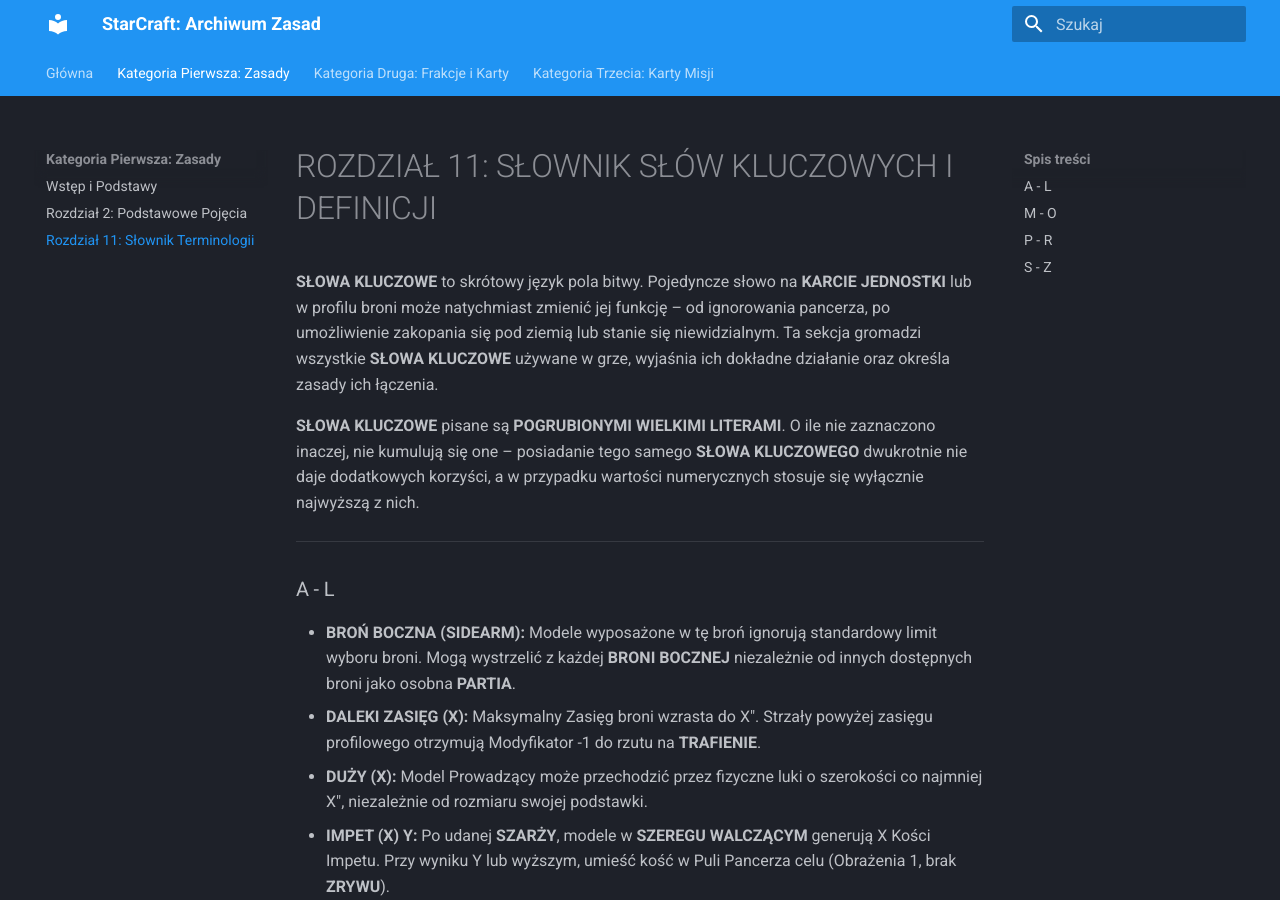
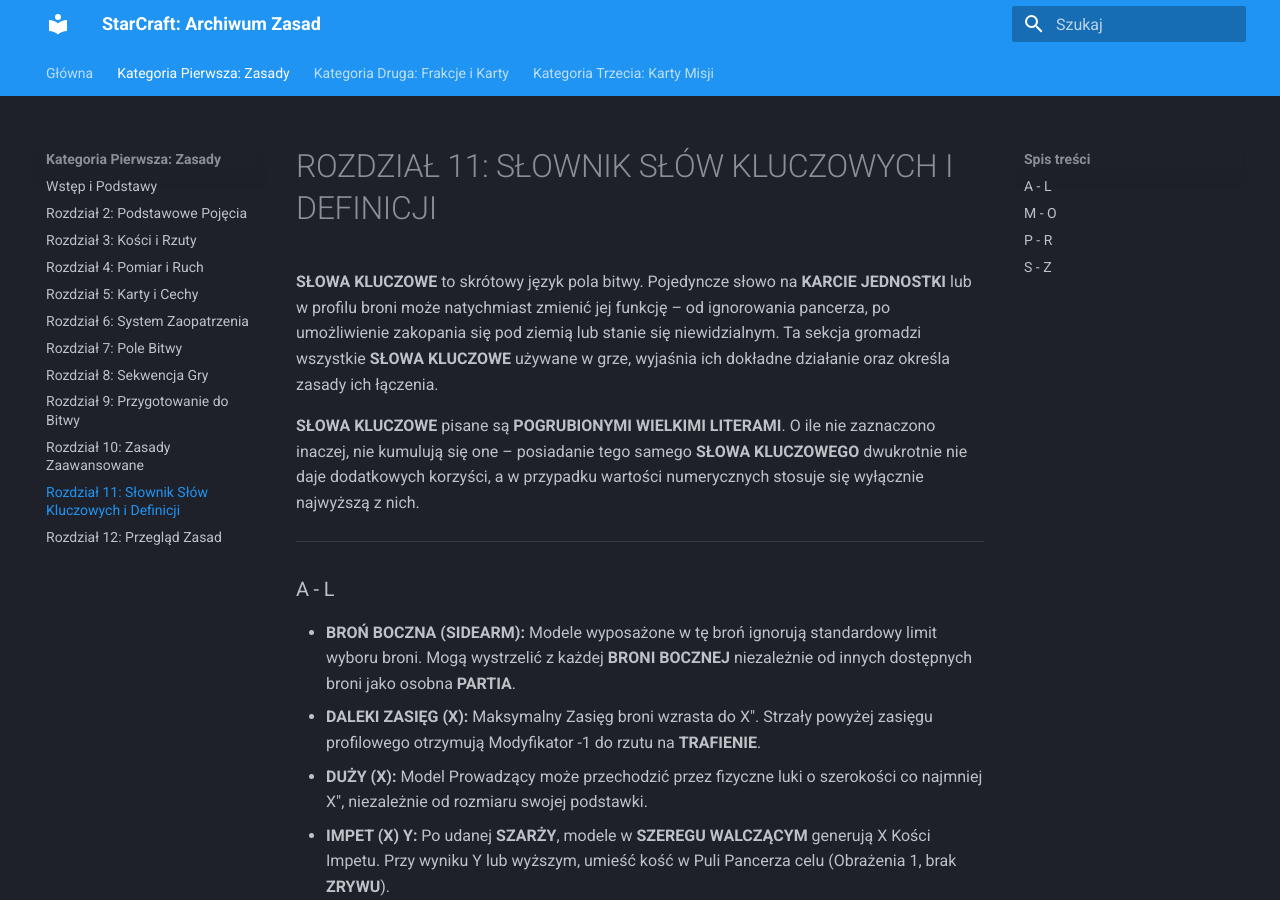
Before and after one commit to Ch3rryPL/sctmg_pl, an MkDocs documentation site: the page built from docs/zasady/rozdzial-11.md, in a window 1280 px wide and 900 px high. Built offline with MkDocs 1.6.1 and Material for MkDocs 9.7.7, drawn with Linux system fonts in a browser that asks for light colours.

Commit message:
Update chapters in mkdocs.yml for game rules

```diff
--- a/mkdocs.yml
+++ b/mkdocs.yml
@@ -19,7 +19,16 @@
   - 'Kategoria Pierwsza: Zasady':
       - 'Wstęp i Podstawy': zasady/index.md
       - 'Rozdział 2: Podstawowe Pojęcia': zasady/rozdzial-2.md
-      - 'Rozdział 11: Słownik Terminologii': zasady/rozdzial-11.md
+      - 'Rozdział 3: Kości i Rzuty': zasady/rozdzial-3.md
+      - 'Rozdział 4: Pomiar i Ruch': zasady/rozdzial-4.md
+      - 'Rozdział 5: Karty i Cechy': zasady/rozdzial-5.md
+      - 'Rozdział 6: System Zaopatrzenia': zasady/rozdzial-6.md
+      - 'Rozdział 7: Pole Bitwy': zasady/rozdzial-7.md
+      - 'Rozdział 8: Sekwencja Gry': zasady/rozdzial-8.md
+      - 'Rozdział 9: Przygotowanie do Bitwy': zasady/rozdzial-9.md
+      - 'Rozdział 10: Zasady Zaawansowane': zasady/rozdzial-10.md
+      - 'Rozdział 11: Słownik Słów Kluczowych i Definicji': zasady/rozdzial-11.md
+      - 'Rozdział 12: Przegląd Zasad': zasady/rozdzial-12.md
   - 'Kategoria Druga: Frakcje i Karty':
       - 'Przegląd Frakcji': frakcje/index.md
   - 'Kategoria Trzecia: Karty Misji':
```
